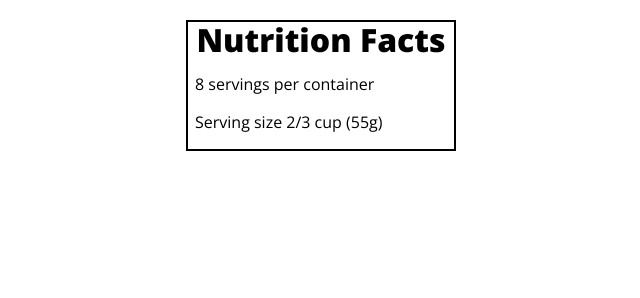
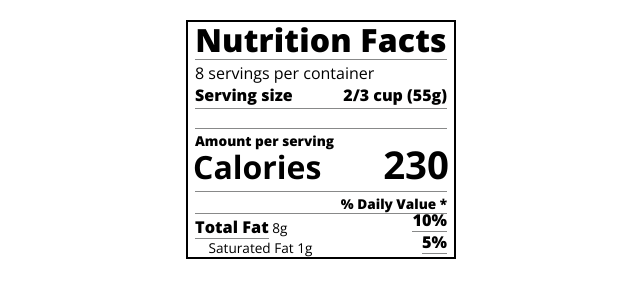
Before and after one commit to juanalbglz/FCC-ResponsiveWebDesign, a plain HTML site: page 08 Learn Typography by Building a Nutrition Label /index.html in a window 1280 px wide. Shown: the whole page, without its empty margins (319-959 px from the left). Drawn offline with nearby package versions, Linux system fonts and the light colour scheme.

Commit message:
S48: CSS pseudo :not()

```diff
--- a/08 Learn Typography by Building a Nutrition Label /index.html
+++ b/08 Learn Typography by Building a Nutrition Label /index.html
@@ -8,10 +8,26 @@
   </head>
 
   <body>
-    <div class="label">
-      <h1>Nutrition Facts</h1>
-      <p>8 servings per container</p>
-      <p>Serving size 2/3 cup (55g)</p>
-    </div>
+      <div class="label">
+        <header>
+          <h1 class="bold">Nutrition Facts</h1>
+          <div class="divider"></div>
+          <p>8 servings per container</p>
+          <p class="bold">Serving size <span class="right">2/3 cup (55g)</span></p>
+          <div class="divider"></div>
+        </header>
+        <div class="divider lg"></div>
+        <div class="calories-info">
+          <p class="bold sm-text">Amount per serving</p>
+          <h1>Calories <span class="right">230</span></h1>
+          <div class="divider md"></div>
+          <div class="daily-value sm-text">
+            <p class="right bold">% Daily Value *</p>
+            <div class="divider"></div>
+            <p><span class="bold">Total Fat</span> 8g<span class="bold right">10%</span></p>
+            <p class="indent">Saturated Fat 1g <span class="bold right">5%</span></p>
+          </div>
+        </div>
+      </div>
   </body>
 </html>
--- a/08 Learn Typography by Building a Nutrition Label /styles.css
+++ b/08 Learn Typography by Building a Nutrition Label /styles.css
@@ -17,8 +17,62 @@ body {
   padding: 0 7px;
 }
 
-h1 {
+.bold{
+  font-weight: 800;
+}
+
+.right{
+  float: right;
+}
+
+header h1 {
   font-weight: 800;
   text-align: center;
   margin: -4px 0;
+  letter-spacing: 0.15px;
 }
+
+p {
+  margin: 0;
+}
+
+.divider {
+  border-bottom: 1px solid #888989;
+  margin: 2px 0;
+  clear: right;
+}
+
+.lg{
+  height: 18px;
+}
+
+.lg .md{
+  background-color: black;
+  border: 0;
+}
+
+.md{
+  height: 5px;
+}
+
+.sm-text{
+  font-size: 0.85rem;
+}
+
+.calories-info h1 {
+  margin: -5px -2px;
+  overflow: hidden;
+}
+
+.calories-info span{
+  font-size: 1.2em;
+  margin-top: -7px;
+}
+
+.indent {
+  margin-left: 1em;
+}
+
+.daily-value p :not(.no-divider){
+  border-bottom: 1px solid #888989;
+}
```
